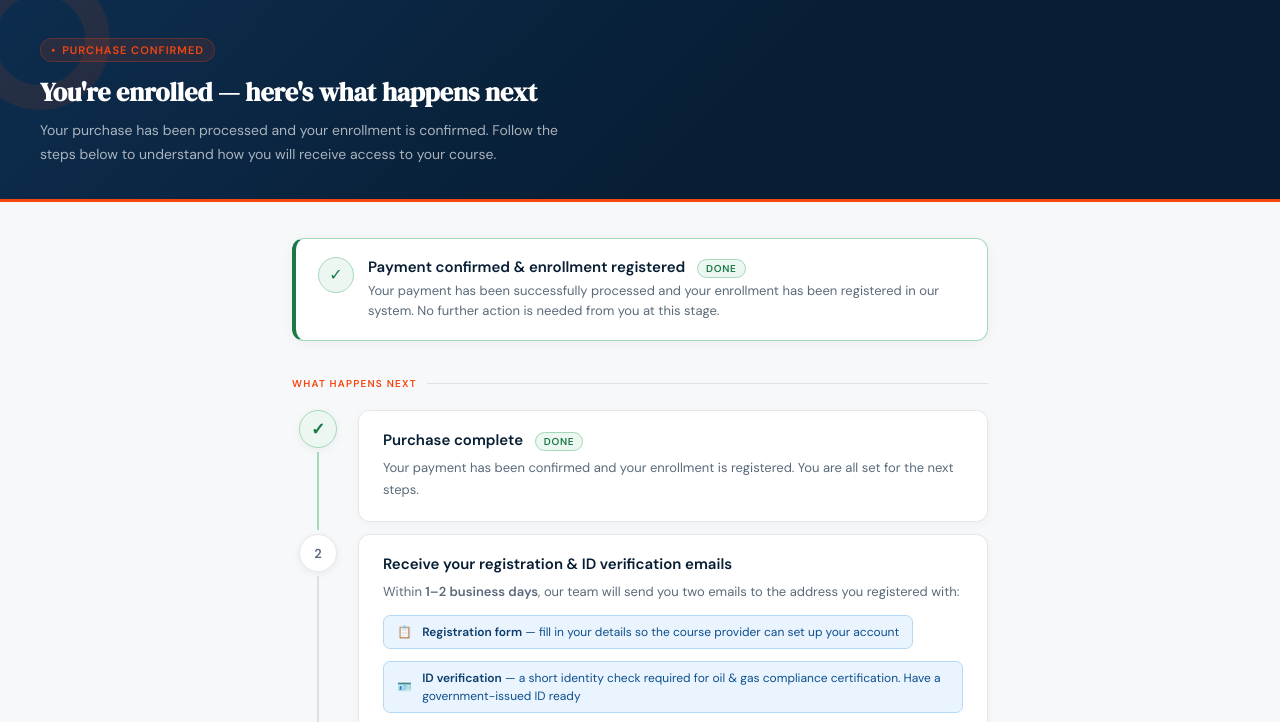
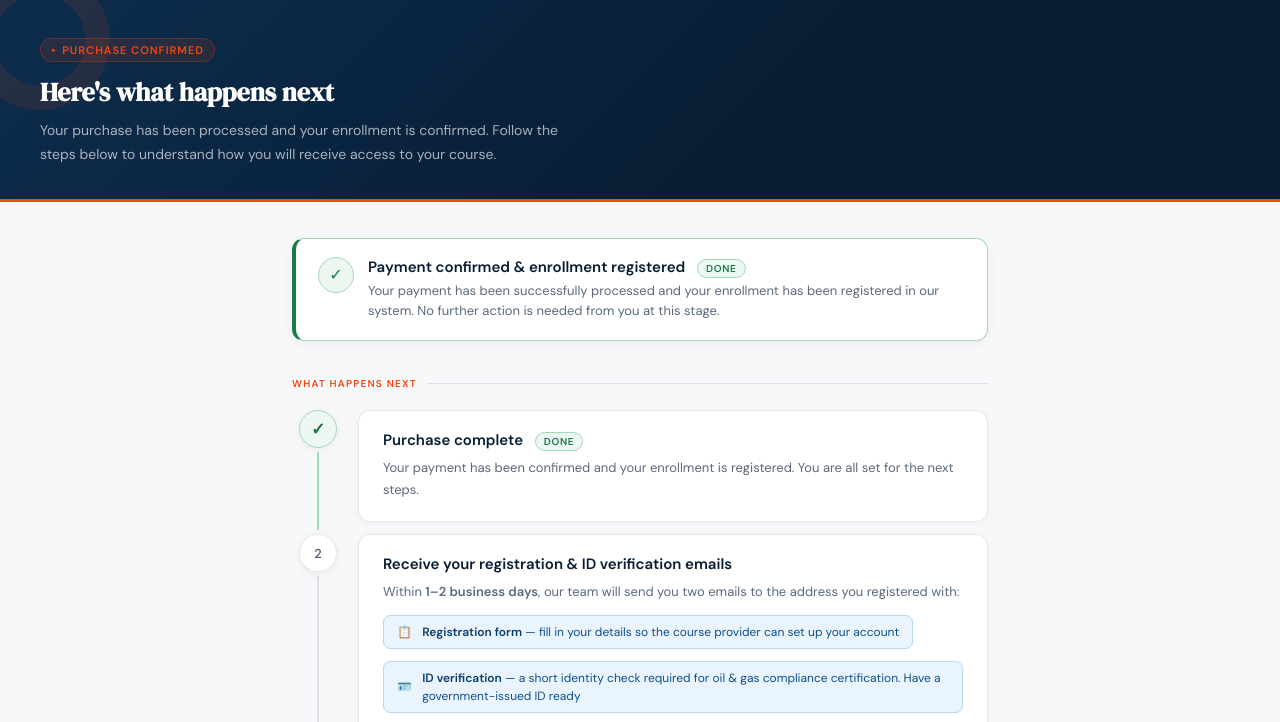
Before and after one commit to majdibenyounes/-course-access-page, a plain HTML site: page index.html in a window 1280 px wide. Shown: the part 78-800 px from the top of the page. Drawn offline with Linux system fonts and the light colour scheme.

Commit message:
Update index.html

```diff
--- a/index.html
+++ b/index.html
@@ -106,7 +106,7 @@
 
 <div class="hero">
   <div class="hero-tag">Purchase Confirmed</div>
-  <h1>You're enrolled — here's what happens next</h1>
+  <h1>Here's what happens next</h1>
   <p>Your purchase has been processed and your enrollment is confirmed. Follow the steps below to understand how you will receive access to your course.</p>
 </div>
 
```
